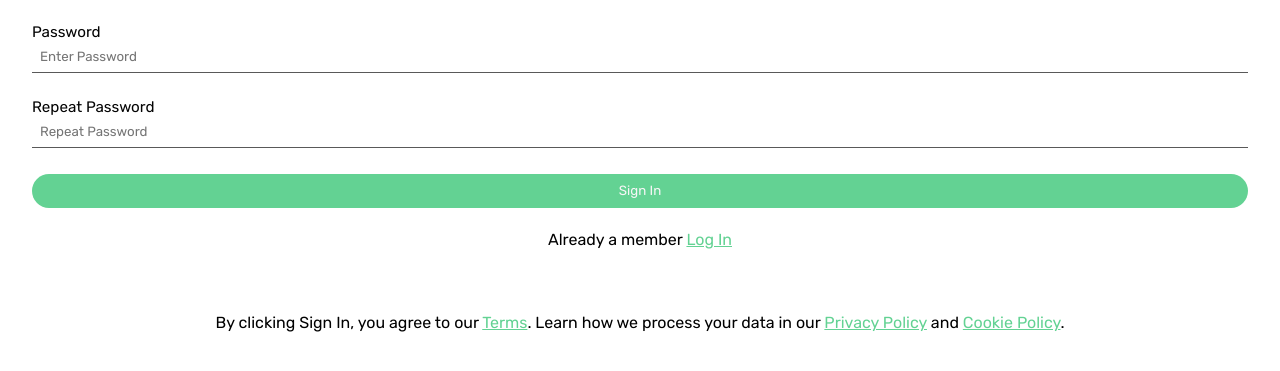
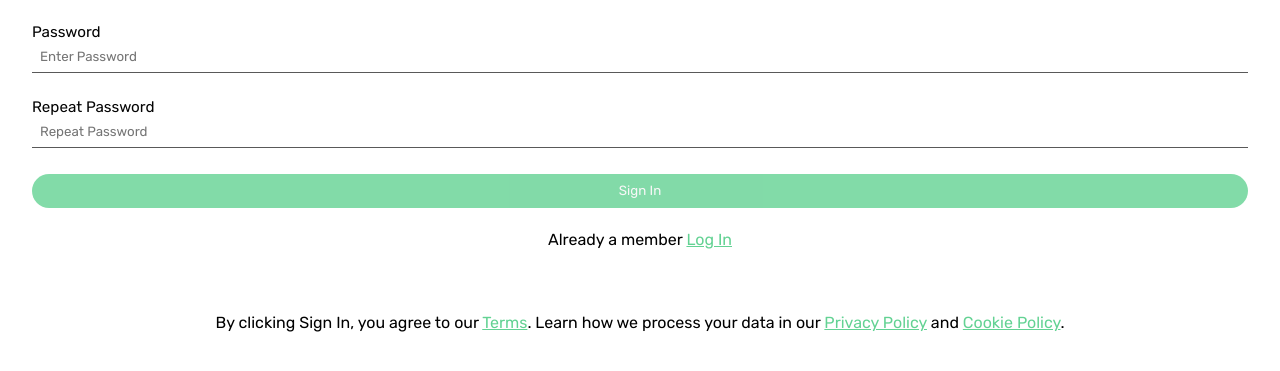
Before and after one commit to Delgorithm/discuss, a website: page html/account.html in a window 1280 px wide. In both pictures the pointer is over the button "Sign In". Shown: the part 283-654 px from the top of the page. Drawn offline with Linux system fonts and the light colour scheme.

Commit message:
css : account

```diff
--- a/css/account.css
+++ b/css/account.css
@@ -104,7 +104,10 @@ label{
     color: var(--clr-white);
     border: none;
     cursor: pointer;
+}
 
+.signin-btn:hover{
+    opacity: 0.8;
 }
 
 /* --------------------------- Btn : Cross-exit ------------------------------ */
```
